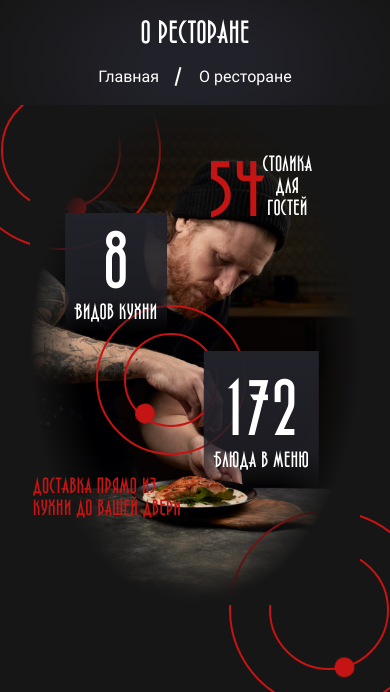
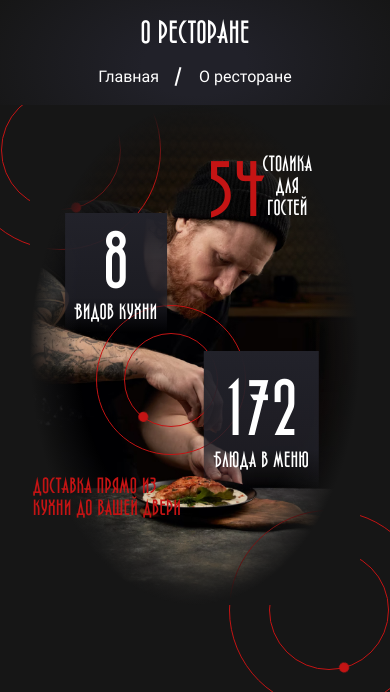
Before and after one commit to ForSureN1/Terras, a plain HTML site: page about.html in a window 390 px wide. Shown: the part 120-812 px from the top of the page. Drawn offline with Linux system fonts and the light colour scheme.

Commit message:
Update style.css

```diff
--- a/css/style.css
+++ b/css/style.css
@@ -2962,8 +2962,8 @@ ul.slick-dots li button {
         height: 150px;
     }
     .bigcircle-bottom {
-        width: 123px;
-        height: 123px;
+        width: 115px;
+        height: 115px;
     }
     .smallcircle {
         width: 200px;
@@ -2974,8 +2974,8 @@ ul.slick-dots li button {
         height: 114px;
     }
     .smallcircle-bottom {
-        width: 98px;
-        height: 98px;
+        width: 90px;
+        height: 90px;
     }
     .counter__item:nth-child(1) {
         left: 25%;
@@ -2995,6 +2995,17 @@ ul.slick-dots li button {
     .myata {
         width: 60px;
         height: 70px;
+    }
+    .bigcircle,
+    .bigcircle-middle,
+    .smallcircle,
+    .smallcircle-middle {
+        border: 1px solid #C41414;
+    }
+    .bigcircle-bottom::before,
+    .smallcircle-bottom::before {
+        width: 10px;
+        height: 10px;
     }
 }
 
@@ -3225,8 +3236,8 @@ ul.slick-dots li button {
         height: 120px;
     }
     .bigcircle-bottom {
-        width: 103px;
-        height: 103px;
+        width: 94px;
+        height: 94px;
     }
     .counter .bigcircle.bot {
         bottom: -10%;
@@ -3245,8 +3256,8 @@ ul.slick-dots li button {
         height: 94px;
     }
     .smallcircle-bottom {
-        width: 80px;
-        height: 80px;
+        width: 75px;
+        height: 75px;
     }
     .about__text {
         padding: 10px 10px 10px 90px;
```
